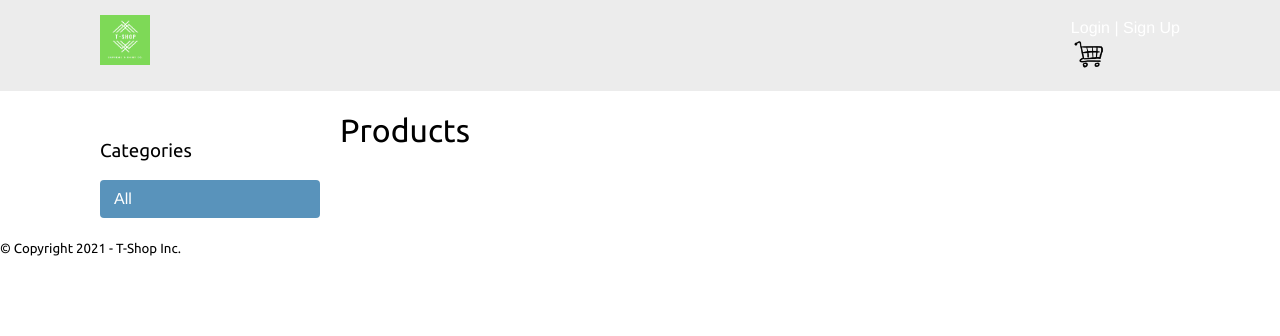
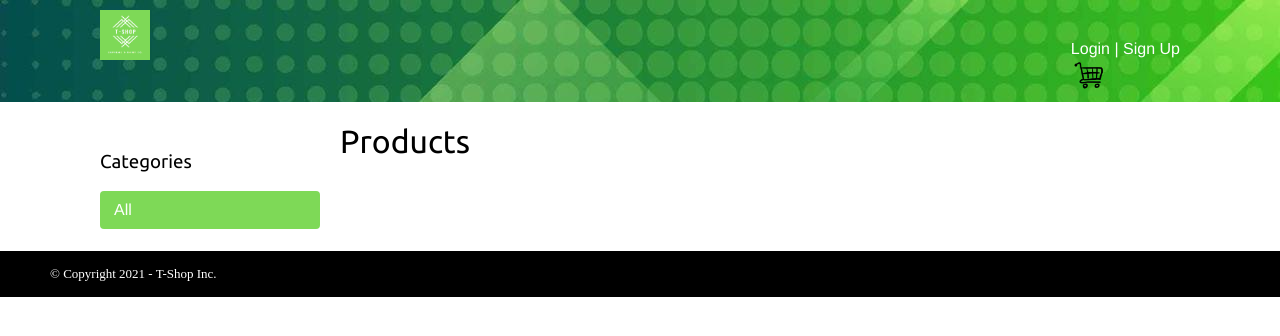
Before and after one commit to tshopgroupproject/Tshop-Project, a Django app: page / in a window 1280 px wide; the page is wider, and only the part inside the window is pictured. Shown: the top 336 px of that part. Run offline with Django 3.2, Linux system fonts and the light colour scheme; data that the repository does not hold is empty.

Commit message:
Update base.css

```diff
--- a/static/css/base.css
+++ b/static/css/base.css
@@ -12,16 +12,16 @@ h1, h2, h3, h4, h5 , h6 {
 
 a {
     text-decoration:none;
-    color:#5993bb;
+    color: black;
 }
 
 a:hover {
-    color:#77b6e2;
+    color: rgb(109, 255, 89);
 }
 
 a.button, input[type="submit"] {
     color:#fff;
-    background:#5993bb;
+    background:black;
     border-radius:4px;
     padding:10px 20px;
     font-size:14px;
@@ -111,6 +115,10 @@ ul.errorlist {
    padding:0;
 }
 
+#login {
+    color: white;
+    position: relative;
+}
 
 #header {
     padding:10px 100px;
@@ -120,8 +128,11 @@ ul.errorlist {
 
 #subheader {
     background:#ececec;
+    background: url("/static/img/green.jpg");
     color:#444;
     padding:15px 100px;
+    padding-top: 10px;
+    padding-bottom: 5px;
     overflow:auto;
 }
 
@@ -134,8 +145,9 @@ ul.errorlist {
 }
 
 #subheader .cart {
-    float: right;
-    padding-top:4px;
+    color: white;
+    float:right;
+    padding-top:30px;
 }
 
 #content {
@@ -165,7 +177,7 @@ ul.errorlist {
 }
 
 #sidebar ul li.selected {
-    background:#5993bb;
+    background: url("/static/img/Background.PNG");
     border-radius:4px;
 }
 
@@ -262,3 +336,17 @@ form div.field {
     color:#666;
     border-radius:4px;
 }
+
+.copyright {
+    width: 100%;
+    text-align: left;
+    background-color: black;
+    color: white;
+    font-size: small;
+    font-weight: normal;
+    font-family: 'Times New Roman', Times, serif;
+    padding-left: 50px;
+    padding-top: 15px;
+    padding-bottom: 15px;
+    position: absolute;
+}
```
Also changed, not shown: other parts of static/css/base.css (+69 -3 lines).
